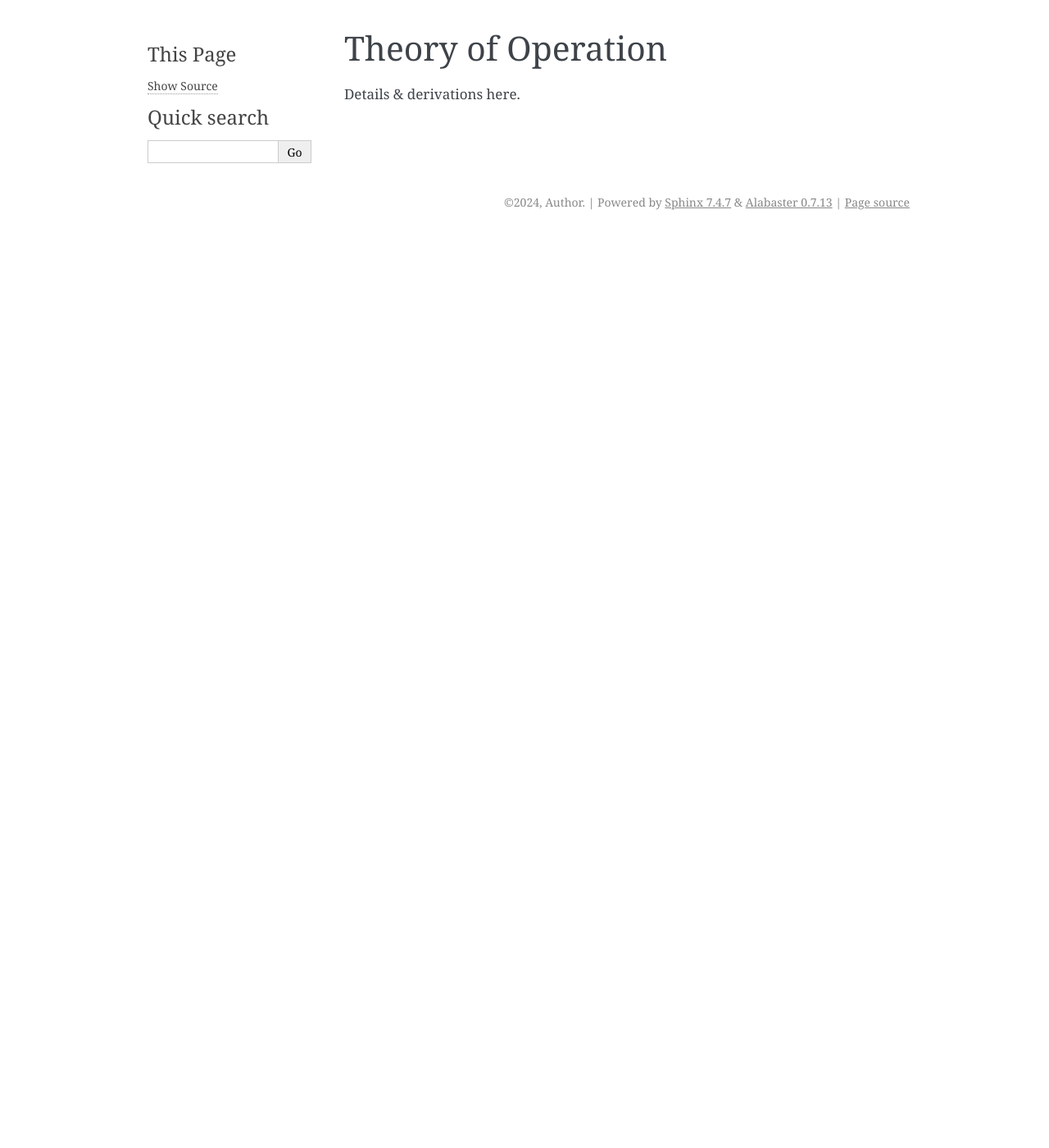
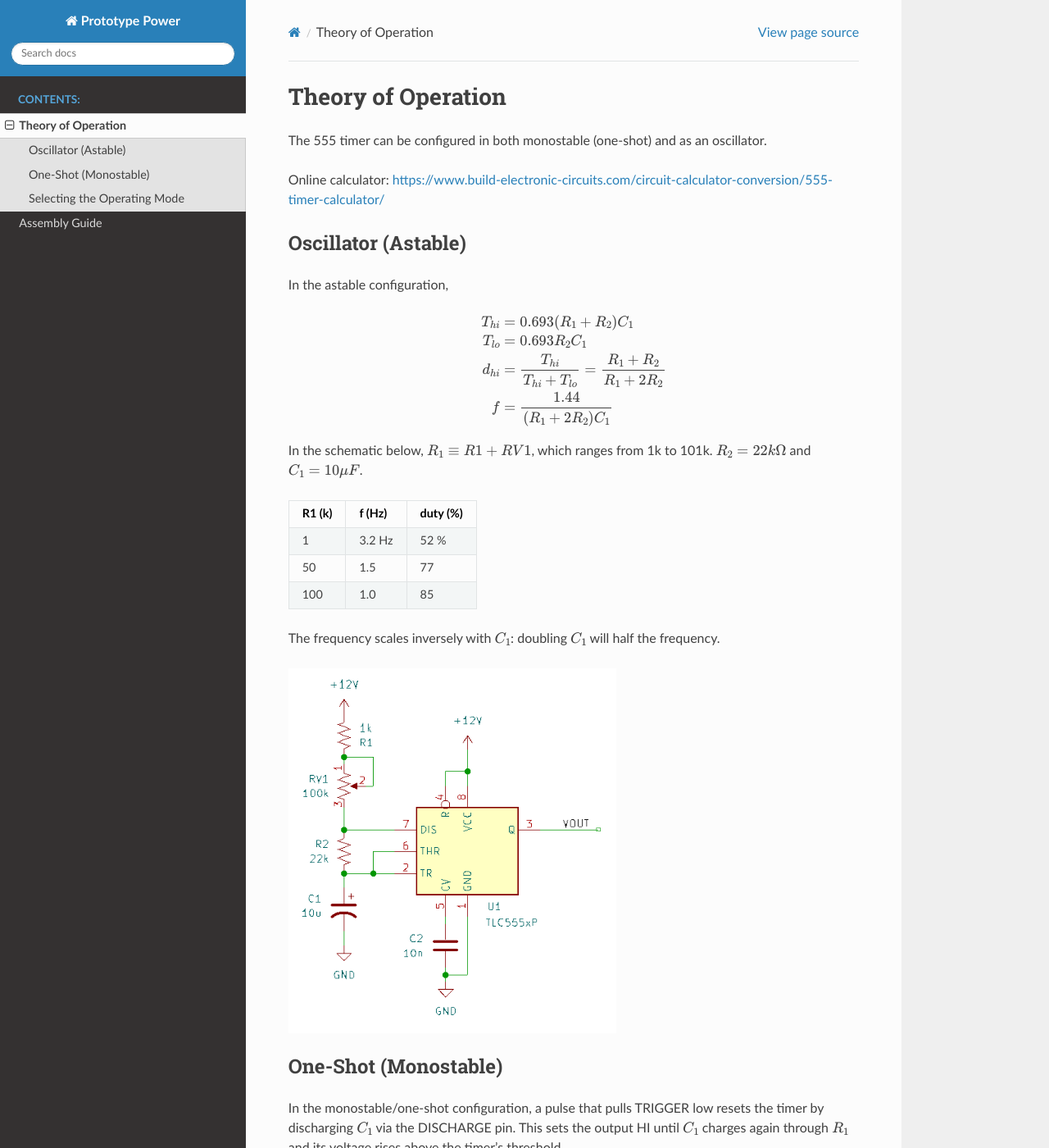
Before and after one commit to xdylanm/modular-proto-power, a Sphinx documentation site: the page built from docs/source/theory.rst, in a window 1280 px wide and 1400 px high. Shown: the whole window at 82% size. Built offline with Sphinx 7.4.7 and the Read the Docs theme 3.1.0, drawn with Linux system fonts in a browser that asks for light colours; some of the changed text lies outside the part shown.

Commit message:
Initial design for a prototyping power module. See README for details

```diff
--- a/docs/source/assembly.md
+++ b/docs/source/assembly.rst
@@ -1,3 +1,4 @@
-# Assembly Guide
+Assembly Guide
+==============
 
 Step by step instructions for assembly
--- a/docs/source/conf.py
+++ b/docs/source/conf.py
@@ -6,14 +6,17 @@
 # -- Project information -----------------------------------------------------
 # https://www.sphinx-doc.org/en/master/usage/configuration.html#project-information
 
-project = 'Template'
-copyright = '2024, Author'
-author = 'Author'
+project = 'Prototype Power'
+copyright = '2025, idyllm'
+author = 'idyllm'
+release = '0.1'
 
 # -- General configuration ---------------------------------------------------
 # https://www.sphinx-doc.org/en/master/usage/configuration.html#general-configuration
 
-extensions = ["myst_parser"]
+extensions = [
+    'sphinx_rtd_theme',
+]
 
 templates_path = ['_templates']
 exclude_patterns = []
@@ -23,5 +26,5 @@ exclude_patterns = []
 # -- Options for HTML output -------------------------------------------------
 # https://www.sphinx-doc.org/en/master/usage/configuration.html#options-for-html-output
 
-html_theme = 'alabaster'
+html_theme = 'sphinx_rtd_theme'
 html_static_path = ['_static']
--- /dev/null
+++ b/docs/source/requirements.txt
@@ -0,0 +1,2 @@
+sphinx
+sphinx_rtd_theme
--- a/docs/source/theory.md
+++ /dev/null
@@ -1,3 +0,0 @@
-# Theory of Operation
-
-Details & derivations here.
--- /dev/null
+++ b/docs/source/theory.rst
@@ -0,0 +1,64 @@
+Theory of Operation
+===================
+
+The 555 timer can be configured in both monostable (one-shot) and as an oscillator.
+
+Online calculator: https://www.build-electronic-circuits.com/circuit-calculator-conversion/555-timer-calculator/
+
+Oscillator (Astable)
+--------------------
+
+In the astable configuration,
+
+.. math::
+
+    T_{hi} &= 0.693(R_1 + R_2)C_1 \\
+    T_{lo} &= 0.693 R_2 C_1 \\
+    d_{hi} &= \frac{T_{hi}}{T_{hi} + T_{lo}} = \frac{R_1 + R_2}{R_1 + 2R_2}\\
+    f &= \frac{1.44}{(R_1 + 2R_2)C_1}
+
+In the schematic below, :math:`R_1 \equiv R1 + RV1`, which ranges from 1k to 101k. :math:`R_2=22k\Omega` and :math:`C_1=10\mu F`.
+
+====== ====== ========
+R1 (k) f (Hz) duty (%)
+====== ====== ========
+1      3.2 Hz 52 %
+50     1.5    77
+100    1.0    85
+====== ====== ========
+
+The frequency scales inversely with :math:`C_1`: doubling :math:`C_1` will half the frequency.
+
+.. image:: _static/images/astable_555.png
+    :width: 400
+    :alt: 555 timer astable configuration
+
+
+One-Shot (Monostable)
+---------------------
+
+In the monostable/one-shot configuration, a pulse that pulls TRIGGER low resets the timer by discharging :math:`C_1` via the DISCHARGE pin. This sets the output HI until :math:`C_1` charges again through :math:`R_1` and its voltage rises above the timer's threshold.
+
+.. math::
+
+    T_{pulse} = 1.1 R_1 C_1
+
+In the schematic below, :math:`R_1 \equiv R1 + RV1`, which ranges from 1k to 101k, and :math:`C_1=10\mu F`. The pulse time can be adjusted from 11ms to 1.1s.
+
+.. image:: _static/images/monostable_555.png
+    :width: 400
+    :alt: 555 timer monostable configuration
+
+Selecting the Operating Mode
+----------------------------
+
+Comparing the two schematics above, we can see that switching between the two configurations involves
+
+* connecting THR to TR (astable) or DIS (monostable)
+* connecting :math:`R_2` to DIS (astable) or to +V
+
+In the later case, the pull-down switch is still connected to TR, and can act as a sync. A DPDT toggle switch is used.
+
+.. image:: _static/images/switched_555.png
+    :width: 400
+    :alt: 555 timer switching between configurations
```
Also changed, not shown: README.md (deleted, +0 -2 lines), README.rst (added, +28 -0 lines), .readthedocs.yaml (added), docs/source/_static/images/astable_555.png (added), docs/source/_static/images/monostable_555.png (added), docs/source/_static/images/switched_555.png (added), 3 other files.
